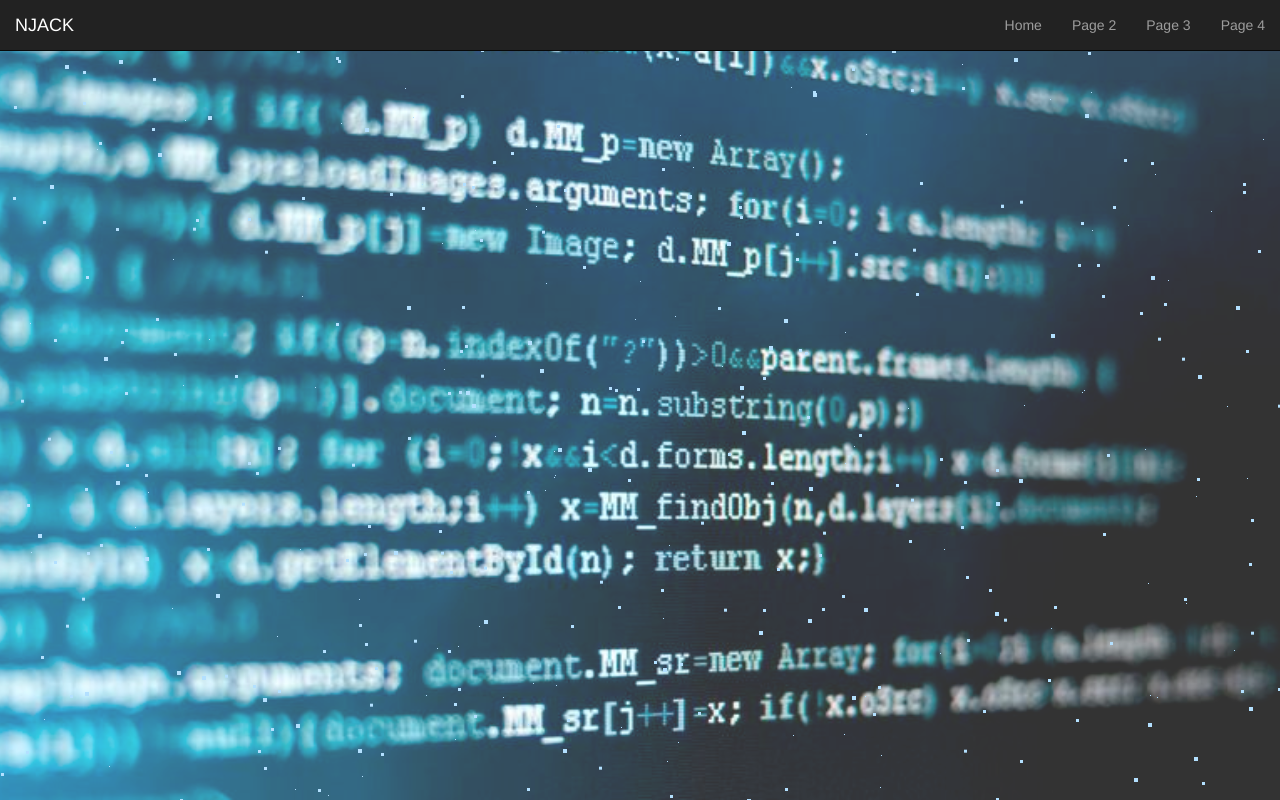
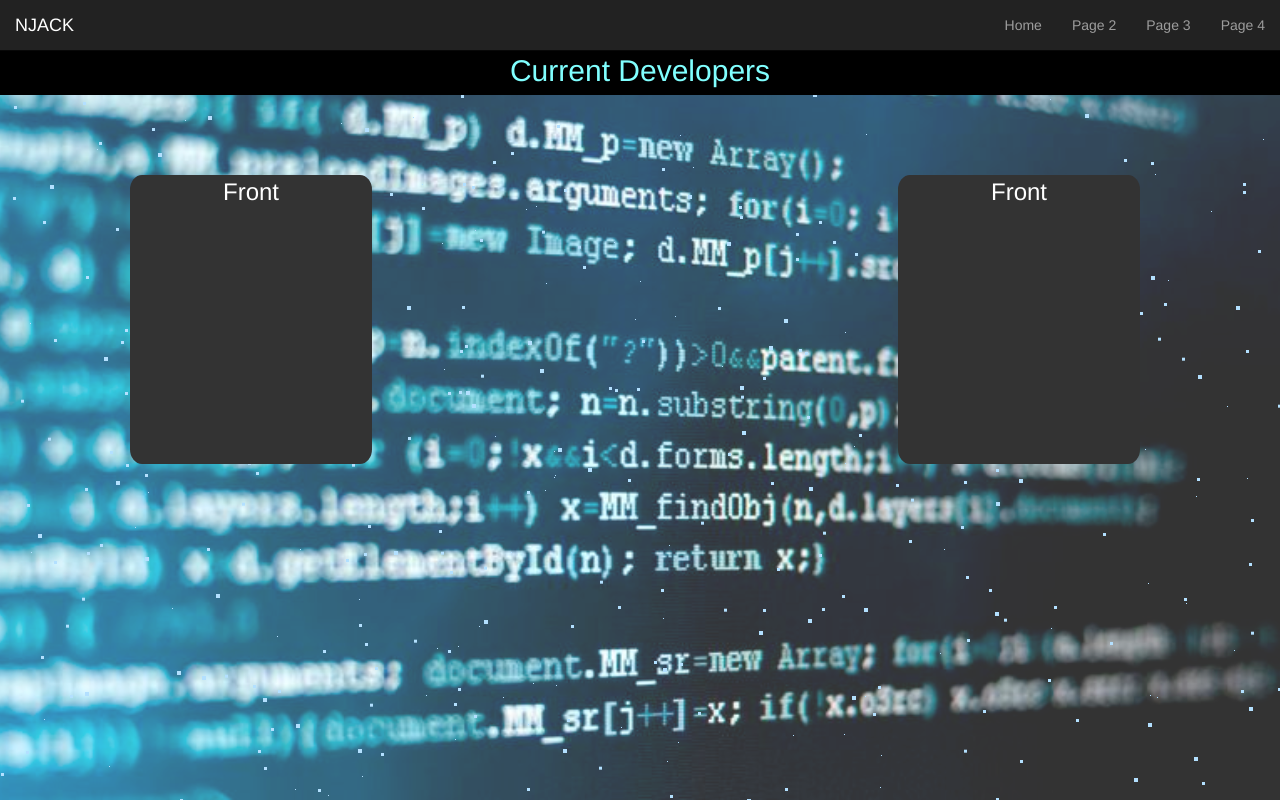
Before and after one commit to Njack-IITP/Njack-Website, a plain HTML site: page currDev/contributor.html in a window 1280 px wide. Drawn offline with nearby package versions, Linux system fonts and the light colour scheme.

Commit message:
Added flipping divs for developer's info

```diff
--- a/currDev/contributor.html
+++ b/currDev/contributor.html
@@ -7,10 +7,17 @@
 	<meta charset="UTP-8" lang="en">
 		<meta name="viewport" content="width=device-width, initial-scale=1">
 	<link rel="stylesheet" type="text/css" href="xx.css">
+
+<!--for animate on screen CDN-->
 	<link href="https://cdn.rawgit.com/michalsnik/aos/2.1.1/dist/aos.css" rel="stylesheet">
 	<script src="https://cdn.rawgit.com/michalsnik/aos/2.1.1/dist/aos.js"></script>
+
+<!--    -->
+<script src="https://cdnjs.cloudflare.com/ajax/libs/normalize/5.0.0/normalize.css"></script>
+
 		 <link rel="stylesheet" href="https://maxcdn.bootstrapcdn.com/font-awesome/4.3.0/css/font-awesome.min.css">
 		<link rel="stylesheet" href="https://cdnjs.cloudflare.com/ajax/libs/normalize/5.0.0/normalize.css">
+
 		<link href="https://fonts.googleapis.com/css?family=Raleway" rel="stylesheet" type="text/css">
 		<link href="https://fonts.googleapis.com/css?family=Alegreya+Sans" rel="stylesheet">
 		<script src="https://cdnjs.cloudflare.com/ajax/libs/jquery/3.0.0-beta1/jquery.js"></script><!-- jquey host-->
@@ -25,7 +32,7 @@
 
 </head>
 <body>
-
+<!-- nav bar -->
 <nav class="navbar navbar-fixed-top navbar-inverse" style="margin:0px;">
   <div class="container-fluid">
     <div class="navbar-header">
@@ -46,8 +53,9 @@
     </div>
   </div>
 </nav>
-
+<!-- animation part -->
 <div class="animation-wrapper">
+<!-- divs for different types of particle -->
   <div class="particle particle-1"></div>
   <div class="particle particle-2"></div>
   <div class="particle particle-3"></div>
@@ -55,6 +63,37 @@
 </div>
 
 
+
+<div class=top_bar >
+<p style="text-align:center ;font-size: 30px ;"> Current Developers </p>
+</div>
+
+
+<div class="flip-container-1" >
+  <div class="flipper">
+    <div class="front">
+      <p style=" text-align:center ;font-size:24px ;color:white ;backface-visibility: hidden ;"> Front </p>
+    </div>
+    <div class="back">
+      <p style=" text-align:center ;font-size:24px ;color:white ;">  This is the back face </p>
+    </div>
+  </div>
+</div>
+
+
+<div class="flip-container-2" >
+  <div class="flipper">
+    <div class="front">
+      <p style=" text-align:center ;font-size:24px ;color:white ;backface-visibility: hidden ;"> Front </p>
+    </div>
+    <div class="back">
+      <p style=" text-align:center ;font-size:24px ;color:white ;">  This is the back face </p>
+    </div>
+  </div>
+</div>
+
+
 </body>
 
+
 </html>
--- a/currDev/xx.css
+++ b/currDev/xx.css
@@ -138,3 +138,114 @@ body {
   color: #fff; }
 
 /*# sourceMappingURL=xx.css.map */
+.top_bar{
+  height:45px ;
+  background-color:#000000;
+  width:100%;
+  position: absolute;
+  top:50px ;
+ right:0px ;
+ left: 0px ;
+ font:Raleway,serif;
+ color: #80ffff ;
+
+}
+
+.flip-container-1 {
+  -webkit-perspective: 1000;
+  -moz-perspective: 1000;
+  -o-perspective: 1000;
+  perspective: 1000;
+position :absolute ;
+  left:130px ;
+  top:175px;
+
+}
+
+  .flip-container-1:hover .flipper,
+  .flip-container-1.hover .flipper {
+    -webkit-transform: rotateY(180deg);
+    -moz-transform: rotateY(180deg);
+    -o-transform: rotateY(180deg);
+    transform: rotateY(180deg);
+  }
+
+.flip-container-1, .front, .back {
+  width: 242px;
+  height: 289px;
+  border-radius:6% ;
+  border:4px 4px #33ffff;
+}
+
+.flipper {
+  -webkit-transition: 0.6s;
+  -webkit-transform-style: preserve-3d;
+
+  -moz-transition: 0.6s;
+  -moz-transform-style: preserve-3d;
+
+  -o-transition: 0.6s;
+  -o-transform-style: preserve-3d;
+
+  transition: 0.6s;
+  transform-style: preserve-3d;
+
+  position: relative;
+}
+
+.front, .back {
+  -webkit-backface-visibility: hidden;
+  -moz-backface-visibility: hidden;
+  -o-backface-visibility: hidden;
+  backface-visibility: hidden;
+
+  position: absolute;
+  top: 0;
+  left: 0;
+}
+
+.front {
+
+  background-color:#333 ;
+  z-index: 2;
+  -webkit-transform: rotateY(0deg);
+  -moz-transform: rotateY(0deg);
+  -o-transform: rotateY(0deg);
+  transform: rotateY(0deg);
+
+}
+
+.back {
+  -webkit-transform: rotateY(180deg);
+  -moz-transform: rotateY(180deg);
+  -o-transform: rotateY(180deg);
+  transform: rotateY(180deg);
+
+  background: #333;
+}
+
+.flip-container-2 {
+  -webkit-perspective: 1000;
+  -moz-perspective: 1000;
+  -o-perspective: 1000;
+  perspective: 1000;
+position :absolute ;
+  right:140px ;
+  top:175px;
+
+}
+
+  .flip-container-2:hover .flipper,
+  .flip-container-2.hover .flipper {
+    -webkit-transform: rotateY(180deg);
+    -moz-transform: rotateY(180deg);
+    -o-transform: rotateY(180deg);
+    transform: rotateY(180deg);
+    box-shadow: 10px 10px 10px #80ffff  ;
+  }
+
+.flip-container-2, .front, .back {
+  width: 242px;
+  height: 289px;
+  border-radius:5%;
+}
```
